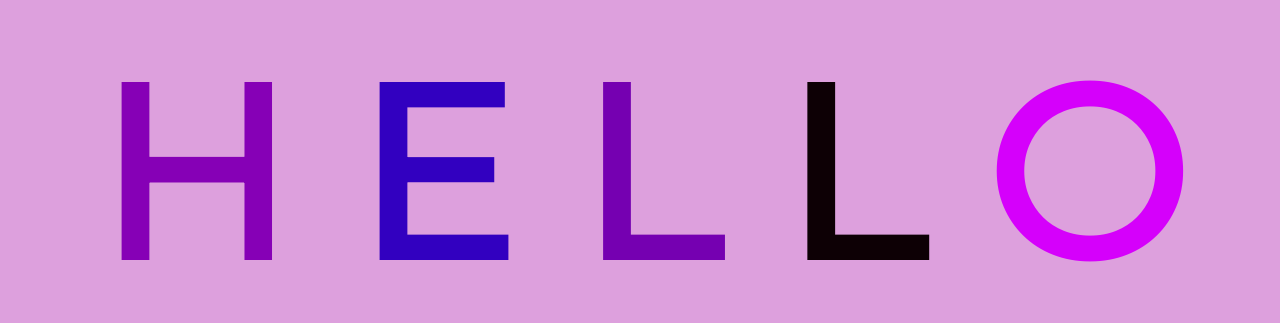
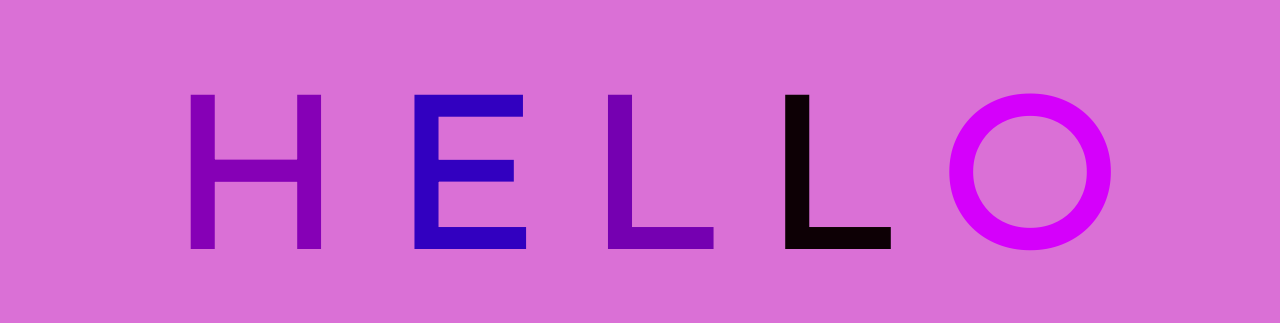
Before and after one commit to kellypauls/TextGitDemo, a plain HTML site: page index.html in a window 1280 px wide. Shown: the part 234-557 px from the top of the page. Drawn offline with Linux system fonts and the light colour scheme.

Commit message:
someone else did this

```diff
--- a/app.css
+++ b/app.css
@@ -3,11 +3,11 @@ body {
     justify-content: center;
     align-items: center;
     height: 100vh;
-    background-color: plum;
+    background-color: orchid;
 }
 
 h1 {
-    font-size: 15rem;
+    font-size: 13rem;
     font-family: Montserrat;
 }
 
```
